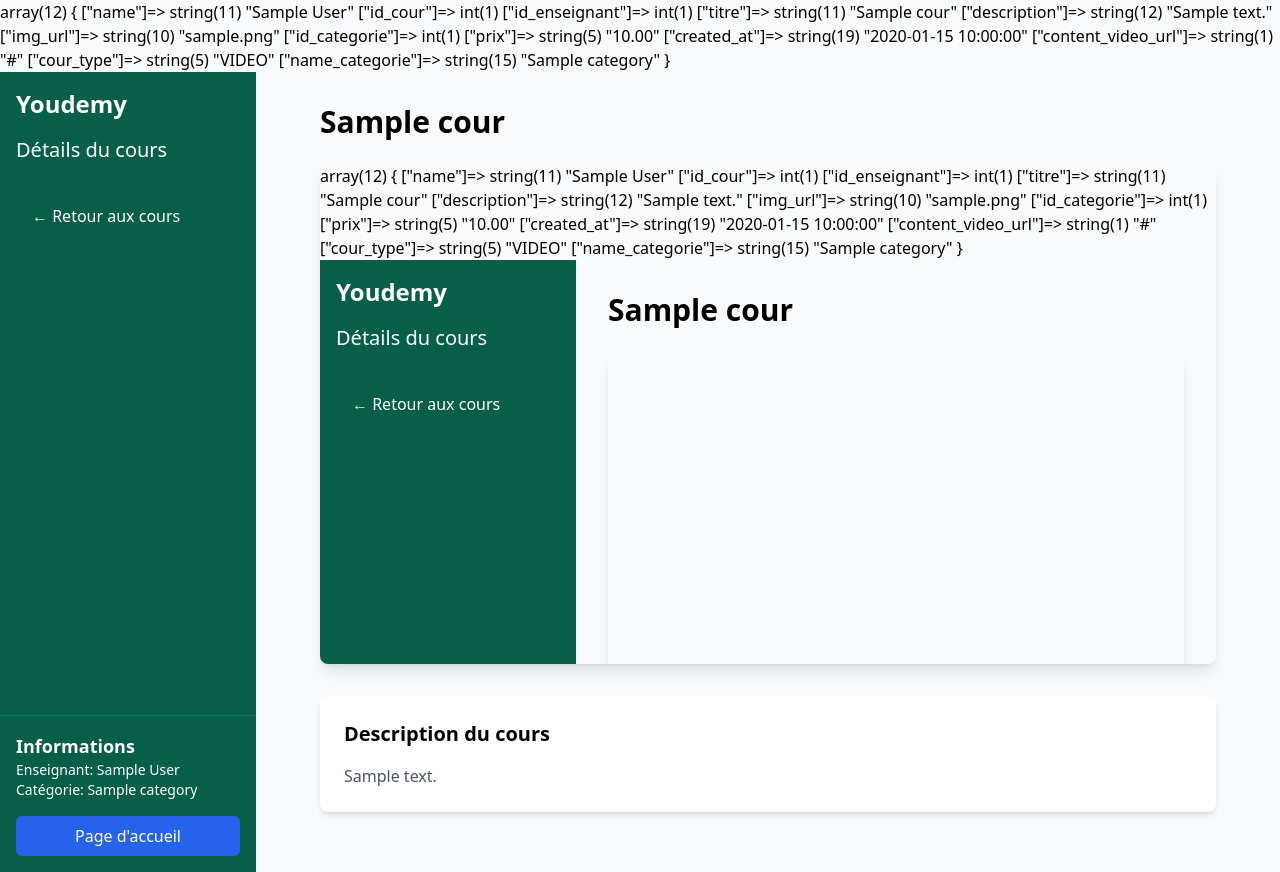
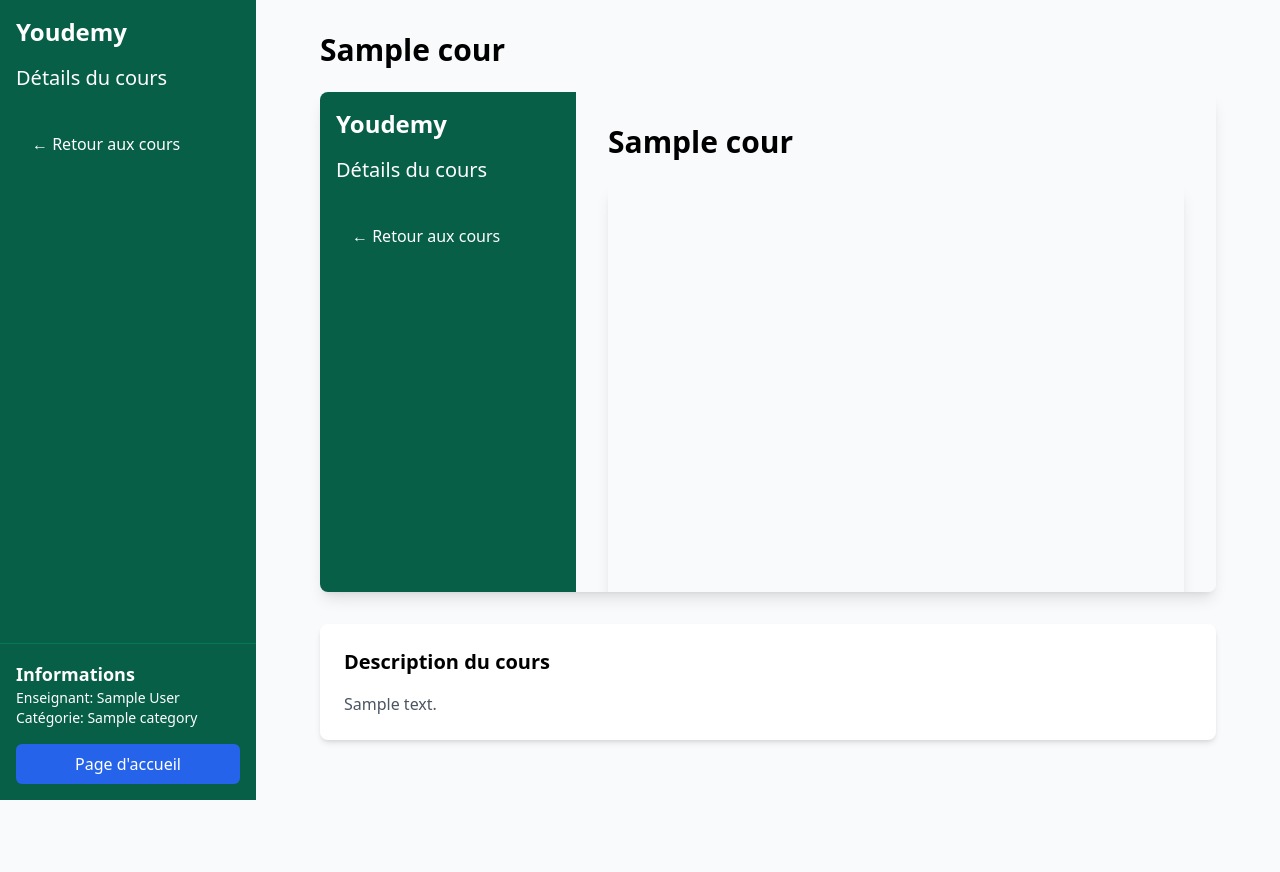
Before and after one commit to Ilyass-Bourass/YouDemy_ProjetCrois-, a PHP site: page /pages/detailsVideo.php?id_cour=1 in a window 1280 px wide. After the commit the page ends 800 px from the top, so only its background shows below. Run offline with PHP 8.4, Linux system fonts and the light colour scheme; the visitor is signed in with stand-in values (Sample User, id 1); tables that the repository leaves empty hold one stand-in row (values such as "Sample post"); some libraries are stand-ins or nearby versions.

Commit message:
la version finale

```diff
--- a/classes/Cour.php
+++ b/classes/Cour.php
@@ -25,6 +25,7 @@ require_once 'CourTags.php';
             $this->prix=$prix;
         }
 
+
         public function ajouterCour($id_tags,$content){
 
         }
@@ -36,7 +37,7 @@ require_once 'CourTags.php';
         public  function afficherTousLesCours($pageOffset) {
             $sql = "SELECT c.*,u.name,categories.name_categorie from cours c
                     inner join users u on c.id_enseignant=u.id_user
-                    inner join categories  on c.id_categorie=categories.id_categorie limit 3 offset $pageOffset";
+                    inner join categories  on c.id_categorie=categories.id_categorie order by c.created_at limit 3 offset $pageOffset";
             $query = $this->conn->prepare($sql);
             $query->execute();
             return $query->fetchAll(PDO::FETCH_ASSOC);
--- a/classes/Utilsateur.php
+++ b/classes/Utilsateur.php
@@ -98,5 +98,8 @@ class Utilisateur {
 
 
 
+
+
+
 }
 ?>
--- a/pages/Dashbord/dashbordEtudaint.php
+++ b/pages/Dashbord/dashbordEtudaint.php
@@ -34,7 +34,7 @@ $id_etudaint=$_SESSION['user_id'];
 
 $newEtudiant=new Etudiant($connex);
 $coursEtudiant=$newEtudiant->getAllcourEtudiant($id_etudaint);
-var_dump($coursEtudiant);
+//var_dump($coursEtudiant);
 ?>
 
 <!DOCTYPE html>
--- a/pages/detailsDocument.php
+++ b/pages/detailsDocument.php
@@ -14,7 +14,7 @@ if(isset($_GET['id_cour'])){
 
     $newCouVideo=new CourDocument($connex,2,"","","",2,50);
     $DetailsCour=$newCouVideo->afficherCour($id_cour);
-    var_dump($DetailsCour);
+    //var_dump($DetailsCour);
 
 }
 ?>
--- a/pages/detailsVideo.php
+++ b/pages/detailsVideo.php
@@ -14,7 +14,7 @@ if(isset($_GET['id_cour'])){
 
     $newCouVideo=new CourVideo($connex,2,"","","",2,50);
     $DetailsCour=$newCouVideo->afficherCour($id_cour);
-    var_dump($DetailsCour);
+    //var_dump($DetailsCour);
 
 }
 ?>
```
Also changed, not shown: UseCaseYouDemy.jpeg.
